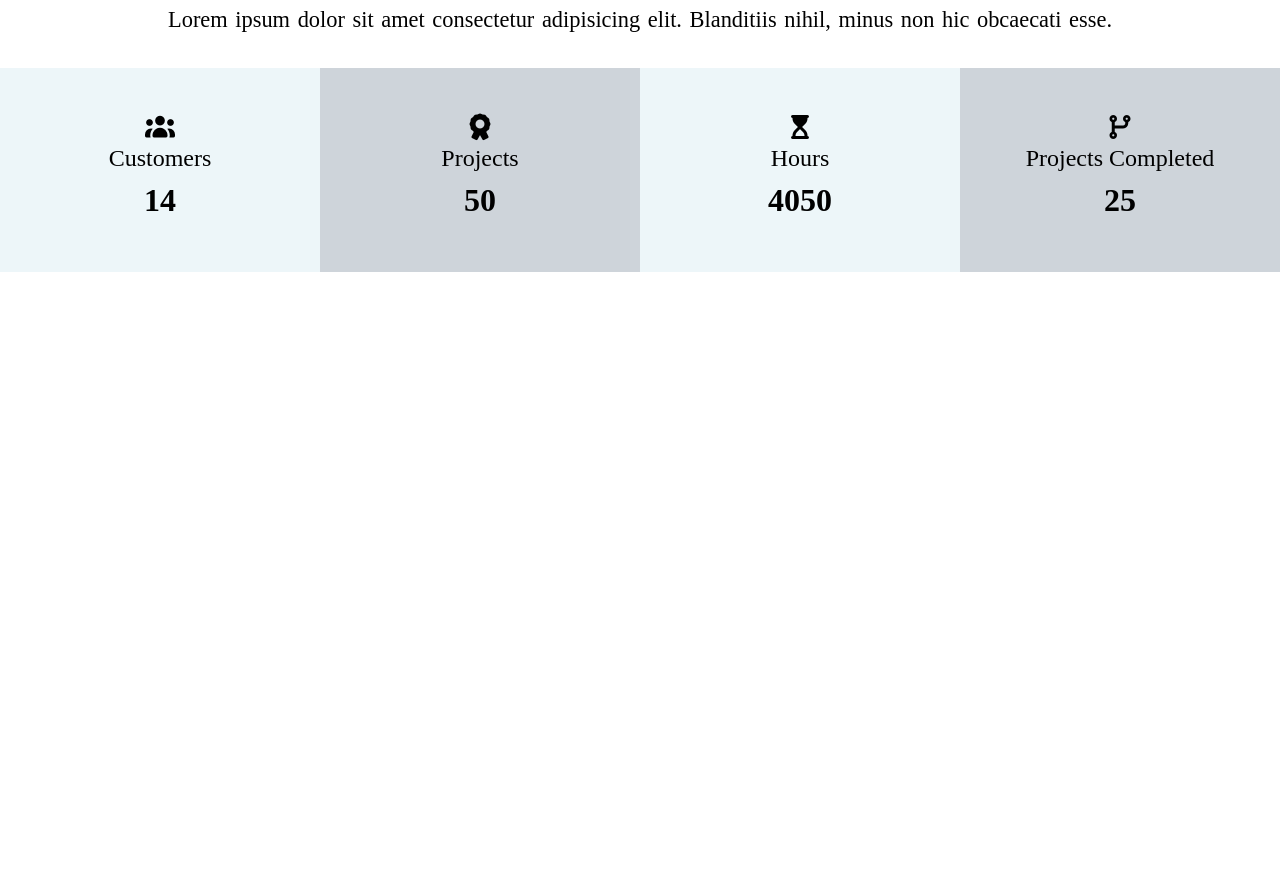
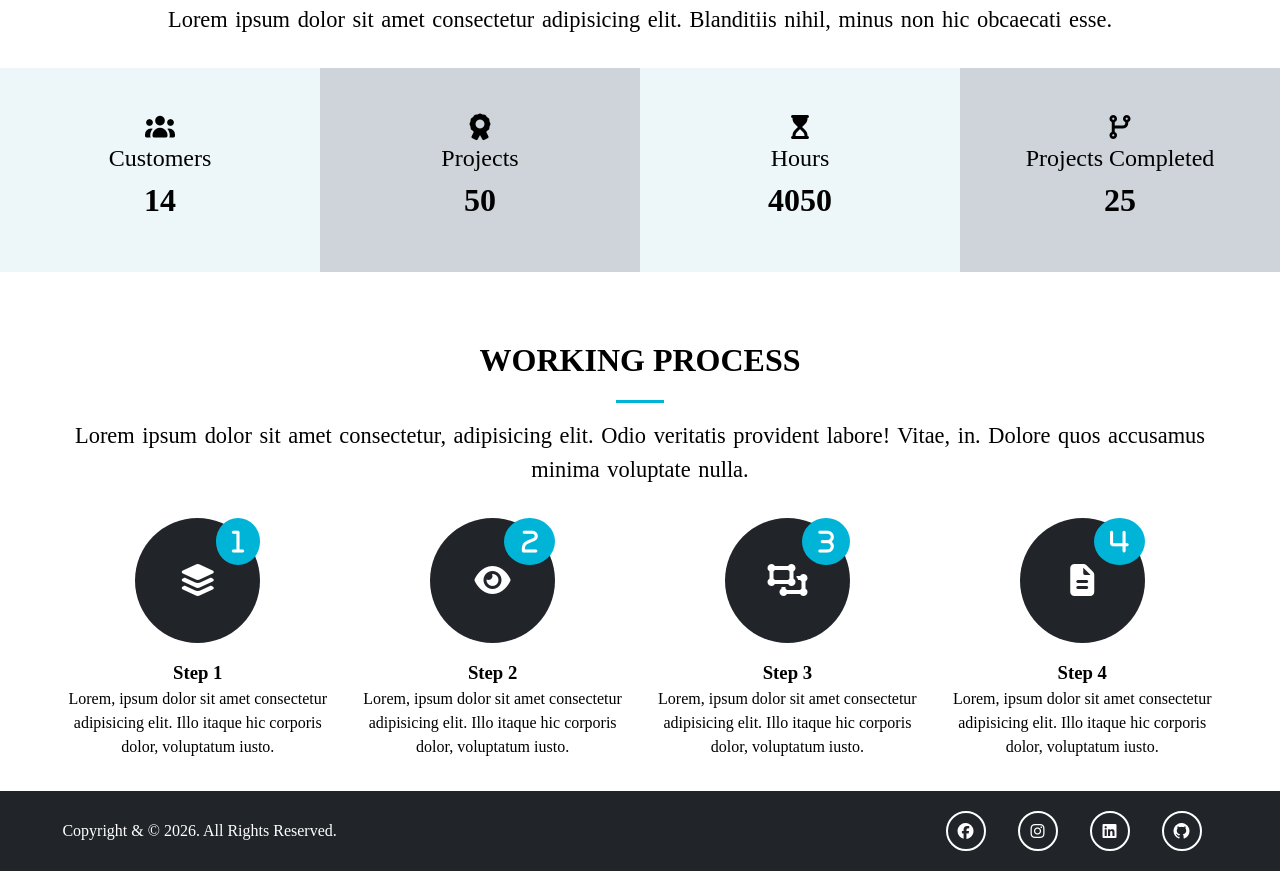
Before and after one commit to serhanbasozmen/fullstack-web-bootcamp, a website: page 01-html-css/freelancer/public/index.html in a window 1280 px wide. Shown: the part 1382-2253 px from the top of the page. Before the commit the page ends 1686 px from the top, so only its background shows below. Drawn offline with nearby package versions, Linux system fonts and the light colour scheme; a web font is replaced by a local one.

Commit message:
style: align process and footer social icons

```diff
--- a/01-html-css/freelancer/public/index.html
+++ b/01-html-css/freelancer/public/index.html
@@ -144,6 +144,75 @@
       </div>
     </section>
 
+    <!-- section c -->
+    <section id="home__c" class="text-center py-2">
+      <div class="container">
+        <h2 class="section-title">Working Process</h2>
+        <div class="border-bottom"></div>
+        <p class="lead">
+          Lorem ipsum dolor sit amet consectetur, adipisicing elit. Odio
+          veritatis provident labore! Vitae, in. Dolore quos accusamus minima
+          voluptate nulla.
+        </p>
+        <div class="process">
+          <div>
+            <i class="fa-solid fa-layer-group fa-2xl my-2 process__icon">
+              <div class="process__step">1</div>
+            </i>
+            <h3>Step 1</h3>
+            <p>
+              Lorem, ipsum dolor sit amet consectetur adipisicing elit. Illo
+              itaque hic corporis dolor, voluptatum iusto.
+            </p>
+          </div>
+          <div>
+            <i class="fa-solid fa-eye fa-2xl my-2 process__icon">
+              <div class="process__step">2</div>
+            </i>
+            <h3>Step 2</h3>
+            <p>
+              Lorem, ipsum dolor sit amet consectetur adipisicing elit. Illo
+              itaque hic corporis dolor, voluptatum iusto.
+            </p>
+          </div>
+          <div>
+            <i class="fa-solid fa-object-ungroup fa-2xl my-2 process__icon">
+              <div class="process__step">3</div>
+            </i>
+            <h3>Step 3</h3>
+            <p>
+              Lorem, ipsum dolor sit amet consectetur adipisicing elit. Illo
+              itaque hic corporis dolor, voluptatum iusto.
+            </p>
+          </div>
+          <div>
+            <i class="fa-solid fa-file-alt fa-2xl my-2 process__icon">
+              <div class="process__step">4</div>
+            </i>
+            <h3>Step 4</h3>
+            <p>
+              Lorem, ipsum dolor sit amet consectetur adipisicing elit. Illo
+              itaque hic corporis dolor, voluptatum iusto.
+            </p>
+          </div>
+        </div>
+      </div>
+    </section>
+
+    <!-- footer -->
+    <footer id="main-footer">
+      <div class="footer-content container">
+        <p>Copyright & &copy; 2026. All Rights Reserved.</p>
+
+        <div class="social">
+          <i class="fa-brands fa-facebook"></i>
+          <i class="fa-brands fa-instagram"></i>
+          <i class="fa-brands fa-linkedin"></i>
+          <i class="fa-brands fa-github"></i>
+        </div>
+      </div>
+    </footer>
+
     <script src="js/jquery.min.js"></script>
     <script src="js/type-writer.js"></script>
   </body>
--- a/01-html-css/freelancer/scss/_footer.scss
+++ b/01-html-css/freelancer/scss/_footer.scss
@@ -0,0 +1,37 @@
+@use "variables";
+
+#main-footer {
+  background-color: variables.$dark-color;
+  color: #fff;
+  height: 5rem;
+
+  .footer-content {
+    display: flex;
+    justify-content: space-between;
+    align-items: center;
+    height: 5rem;
+
+    .social {
+      display: flex;
+      gap: 1rem;
+    }
+
+    .fa-brands {
+      width: 40px;
+      height: 40px;
+      margin-right: 1rem;
+      border: 2px solid #fff;
+      display: inline-flex;
+      justify-content: center;
+      align-items: center;
+      border-radius: 50%;
+      text-align: center;
+      padding: 0.6rem;
+      transition: all 0.6s;
+
+      &:hover {
+        background-color: variables.$primary-color;
+      }
+    }
+  }
+}
--- a/01-html-css/freelancer/scss/_home.scss
+++ b/01-html-css/freelancer/scss/_home.scss
@@ -43,4 +43,49 @@
       }
     }
   }
+
+  // home section c
+  &__c {
+    .process {
+      display: grid;
+      grid-template-columns: repeat(4, 1fr);
+      gap: 1.5rem;
+      text-align: center;
+
+      &__step {
+        position: absolute;
+        top: 0;
+        right: 0;
+        font-size: 25px;
+        background: variables.$primary-color;
+        border-radius: 50%;
+        line-height: 15px;
+        padding: 1rem;
+        transition: all 1s;
+      }
+
+      &__icon {
+        position: relative;
+        width: 125px;
+        height: 125px;
+        border-radius: 50%;
+        background-color: variables.$dark-color;
+        color: #fff;
+        padding: 2rem;
+        text-align: center;
+        margin: 0 auto 1rem auto;
+        display: flex;
+        justify-content: center;
+        align-items: center;
+
+        &:hover {
+          background-color: variables.$primary-color;
+
+          .process__step {
+            background-color: variables.$dark-color;
+          }
+        }
+      }
+    }
+  }
 }
```
Also changed, not shown: 01-html-css/freelancer/public/css/main.css, 1 other file.
